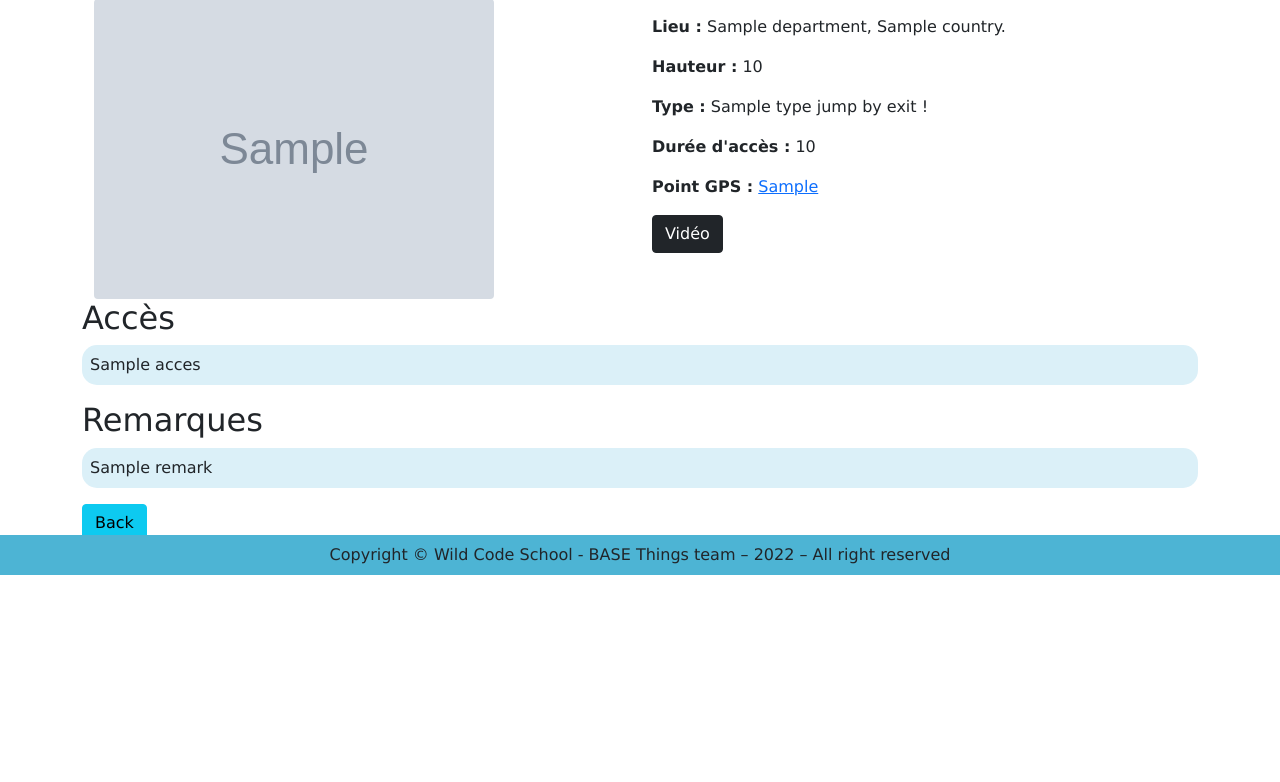
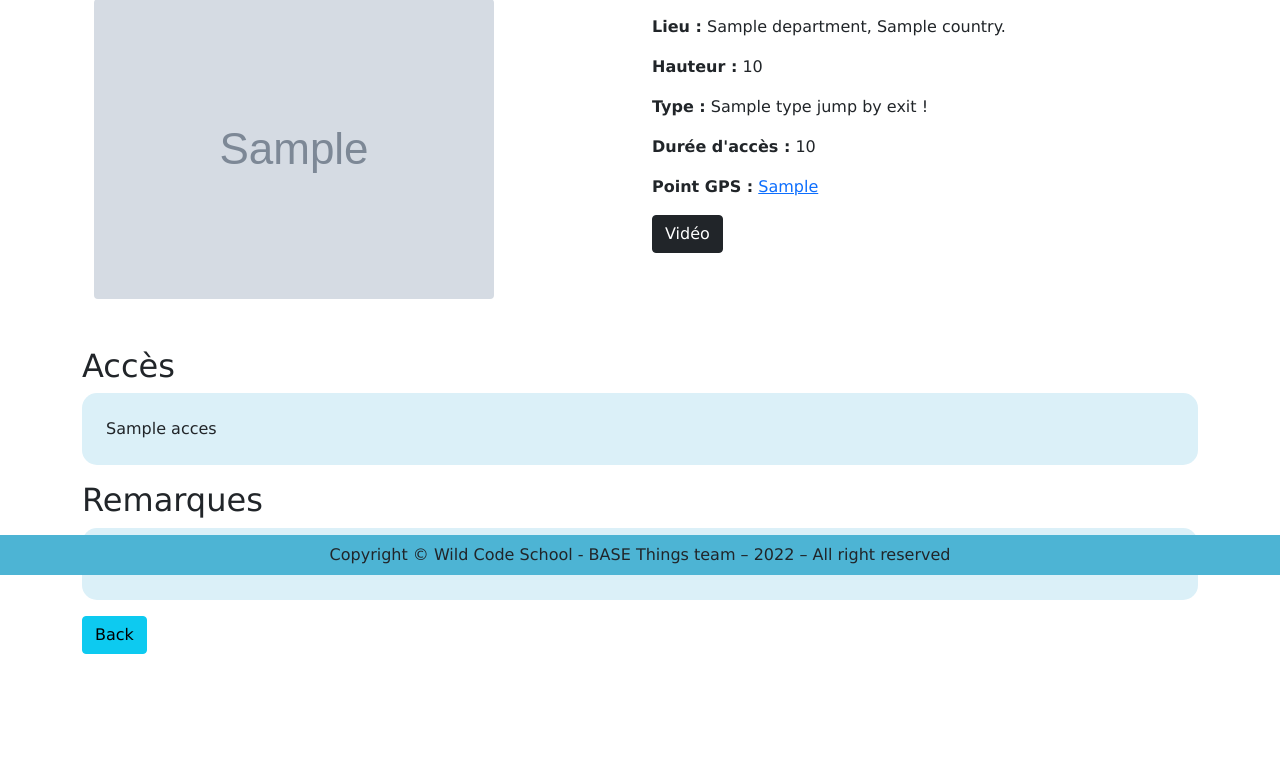
Before and after one commit to WildCodeSchool/2022_03_PHP_Lyon_Base_things, a PHP site: template src/View/Exit/show.html.twig in a window 1280 px wide. Shown: the part 225-1007 px from the top of the page. Before the commit the page ends 800 px from the top, so only its background shows below. Run offline with PHP 8.4, Linux system fonts and the light colour scheme; the template is opened without the code that fills it: most values are stand-ins (such as "Sample title", 1, 10 or a date in 2020); grey boxes marked "Sample" are stand-in pictures; some libraries are stand-ins or nearby versions.

Commit message:
Added padding (p-4) on the Access and Remarks + margin (mt-lg-5) paragraphs to the container

```diff
--- a/src/View/Exit/show.html.twig
+++ b/src/View/Exit/show.html.twig
@@ -47,12 +47,12 @@
 
 	</div>
 
-	<div class="container">
+	<div class="container mt-lg-5">
 
 		<h2>Accès</h2>
-		<p class="text-justify background-p p-2">{{ exit.acces }}</p>
+		<p class="text-justify background-p p-4">{{ exit.acces }}</p>
 		<h2>Remarques</h2>
-		<p class="text-justify background-p p-2">{{ exit.remark }}</p>
+		<p class="text-justify background-p p-4">{{ exit.remark }}</p>
 
 	</div>
 
```
